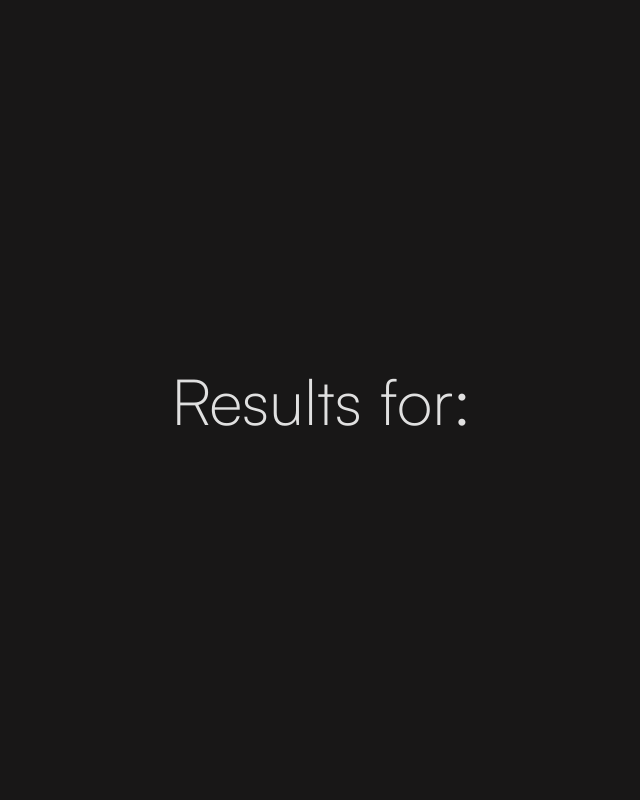
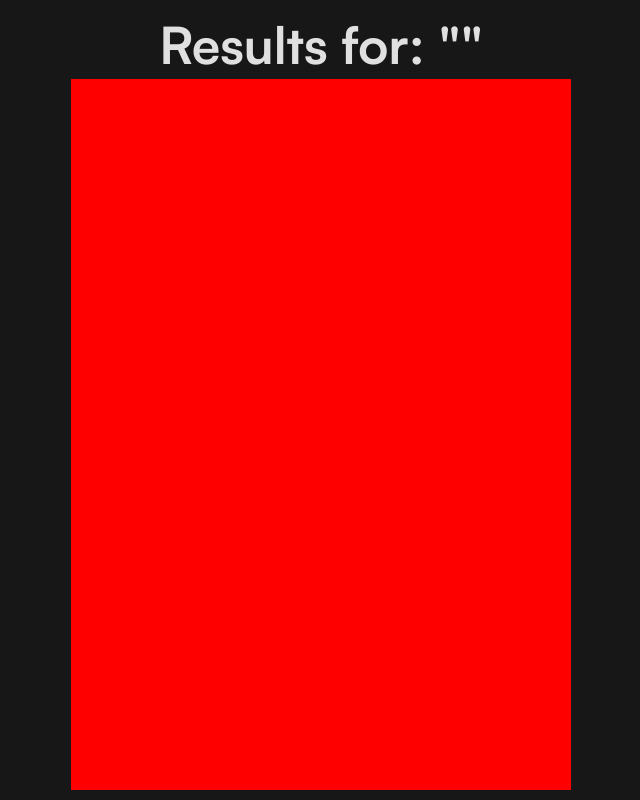
Before and after one commit to pangilinanervin22/echoes-track-frontend, a React (Vite) app: page /search/result in a window 1280 px wide. Shown: the whole page, without its empty margins (319-959 px from the left). Built offline with nearby package versions, Linux system fonts and the light colour scheme.

Commit message:
Will to part 2 later

```diff
--- a/src/pages/Search/Search.scss
+++ b/src/pages/Search/Search.scss
@@ -29,6 +29,7 @@
 	--ff-body-light: 'Geist-Thin', sans-serif;
 
 	min-height: 100dvh;
+	height: 100dvh;
 	min-width: 100dvw;
 
 	padding: 10px;
@@ -36,7 +37,6 @@
 	flex-direction: column;
 	align-items: center;
 	justify-content: center;
-	row-gap: clamp(100px, 20vw, 200px);
 
 	background-color: var(--clr-dark);
 
@@ -54,3 +54,7 @@
 		font-size: var(--fs-xxl);
 	}
 }
+
+.main_wrapper.home {
+	row-gap: clamp(100px, 20vw, 200px);
+}
--- a/src/pages/Search/SearchHome/SearchHome.tsx
+++ b/src/pages/Search/SearchHome/SearchHome.tsx
@@ -6,7 +6,7 @@ export default function SearchHome() {
 	const [isActive, setIsActive] = useState(true);
 
 	return (
-		<div className="main_wrapper">
+		<div className="main_wrapper home">
 			{/* heading  */}
 			<div className="heading_wrapper">
 				<h1>ECHOES: Search</h1>
--- a/src/pages/Search/SearchResult/SearchResult.module.scss
+++ b/src/pages/Search/SearchResult/SearchResult.module.scss
@@ -0,0 +1,12 @@
+h2.tag {
+	font-size: var(--fs-xl);
+	font-family: var(--ff-heading-bold);
+	// color: red;
+}
+
+.card_wrapper {
+	height: 100%;
+	width: clamp(300px, 50vw, 500px);
+	// display: flex;
+	background-color: red;
+}
--- a/src/pages/Search/SearchResult/SearchResult.tsx
+++ b/src/pages/Search/SearchResult/SearchResult.tsx
@@ -1,12 +1,14 @@
 import { useSearchParams } from 'react-router-dom';
 import '../Search.scss';
+import style from './SearchResult.module.scss';
 export default function SearchResult() {
 	const [searchParams] = useSearchParams();
 	const id = searchParams.get('id');
 
 	return (
 		<div className="main_wrapper">
-			<h1>Results for: {id}</h1>
+			<h2 className={style.tag}>Results for: "{id}"</h2>
+			<div className={style.card_wrapper}></div>
 		</div>
 	);
 }
```
Also changed, not shown: src/Components/Search/SearchCard/SearchCard.tsx (added, +7 -0 lines), src/Components/Search/SearchCard/SearchCard.module.scss (added).
